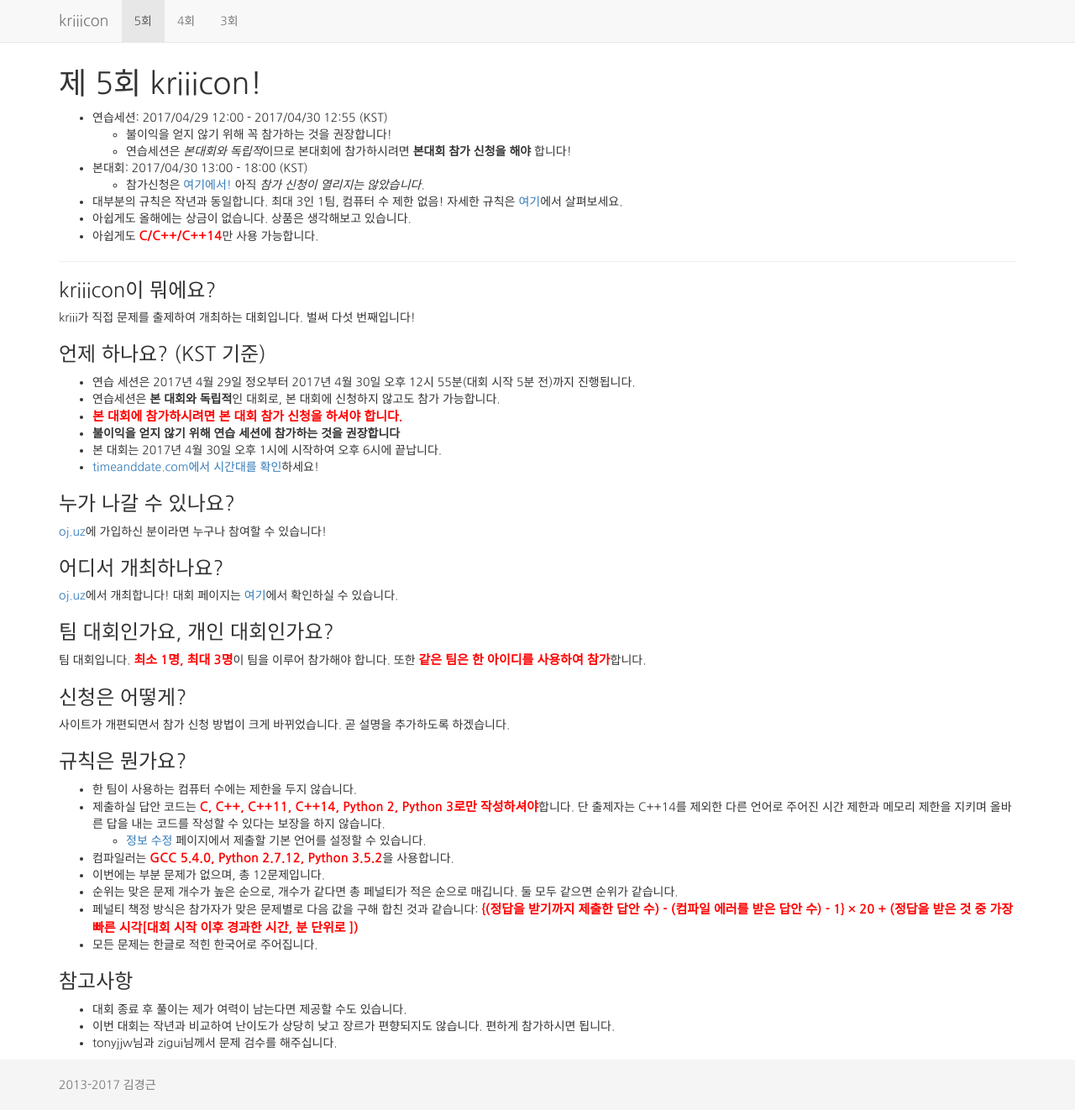
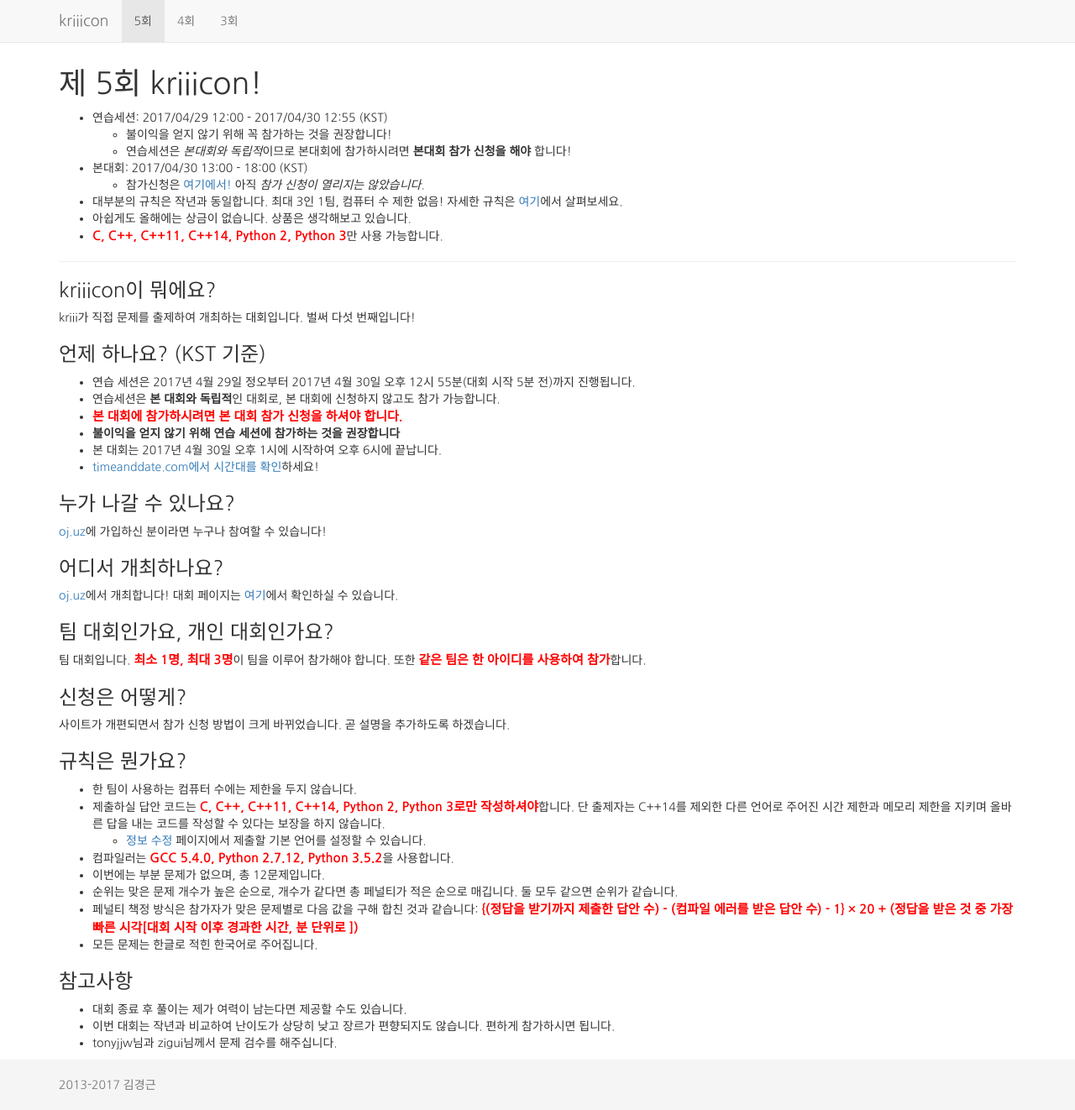
Before and after one commit to ojuz/kriiicon, a Jekyll site: the page built from contests/5/index.md, in a window 1280 px wide and 1322 px high. Shown: the whole window at 84% size. Built offline with Jekyll 4.4.1, drawn with Linux system fonts in a browser that asks for light colours; nearby versions of some CDN libraries; our own code applies the rules of GitHub Pages for plain Markdown files.

Commit message:
Python과 C++11에 관한 안내 추가

```diff
--- a/contests/5/index.md
+++ b/contests/5/index.md
@@ -17,7 +17,7 @@ redirect_from: "/"
   - 참가신청은 [여기에서!](http://oj.uz/contest/KRIII5) 아직 *참가 신청이 열리지는 않았습니다.*
 * 대부분의 규칙은 작년과 동일합니다. <span class="important>">최대 3인 1팀, 컴퓨터 수 제한 없음!</span> 자세한 규칙은 <a href="#rules">여기</a>에서 살펴보세요.
 * 아쉽게도 올해에는 상금이 없습니다. 상품은 생각해보고 있습니다.
-* 아쉽게도 <span class="important">C/C++/C++14</span>만 사용 가능합니다.
+* <span class="important">C, C++, C++11, C++14, Python 2, Python 3</span>만 사용 가능합니다.
 
 <hr>
 
```
